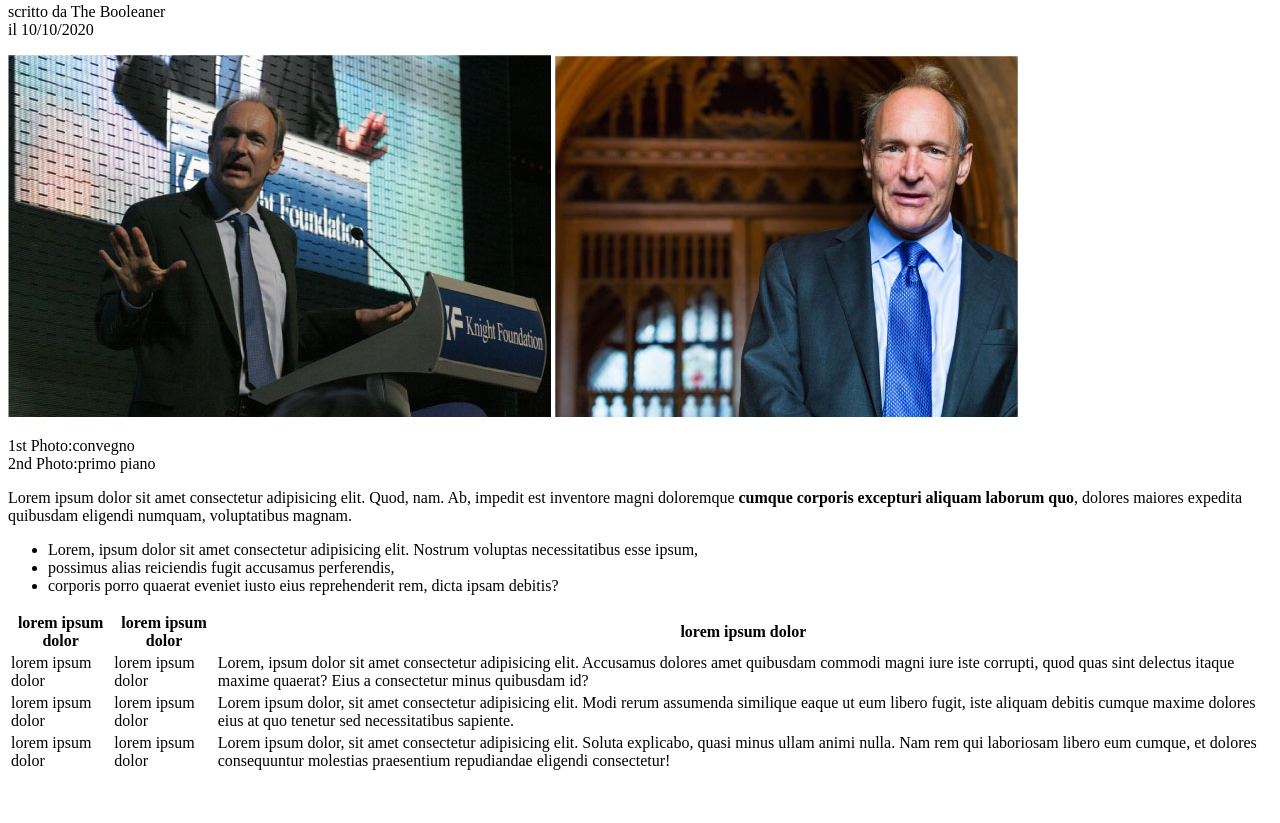
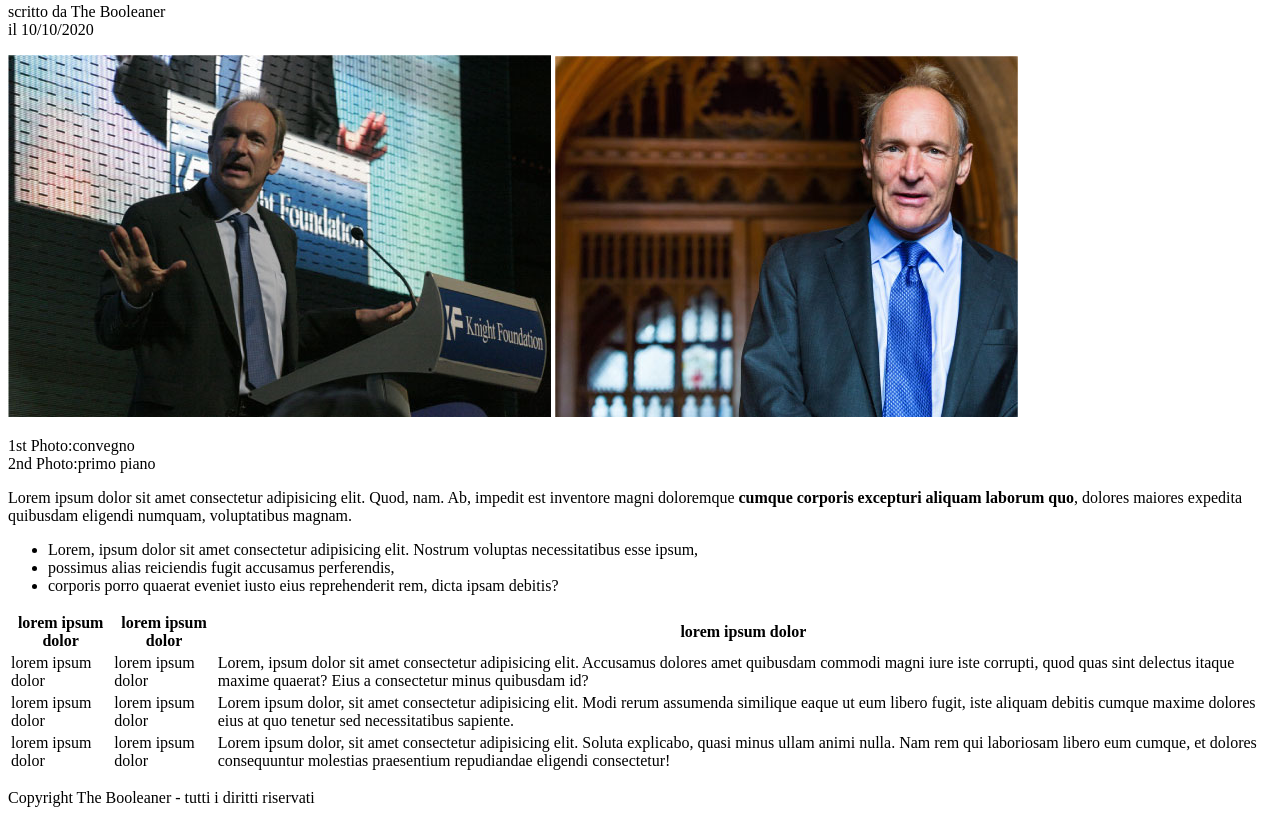
Before and after one commit to FusaroFederico/html-css-booleaner, a plain HTML site: page index.html in a window 1280 px wide. Shown: the part 397-1220 px from the top of the page. Before the commit the page ends 1178 px from the top, so only its background shows below. Drawn offline with Linux system fonts and the light colour scheme.

Commit message:
add: footer to index.html

```diff
--- a/index.html
+++ b/index.html
@@ -84,11 +84,11 @@
         </div>
         <!--/div con tabella-->
     </main>
-
+    <!--footer della pagina-->
     <footer>
-
+        <p>Copyright The Booleaner - tutti i diritti riservati</p>
     </footer>
-
+    <!--/footer della pagina-->
 </body>
 
 </html>
```
